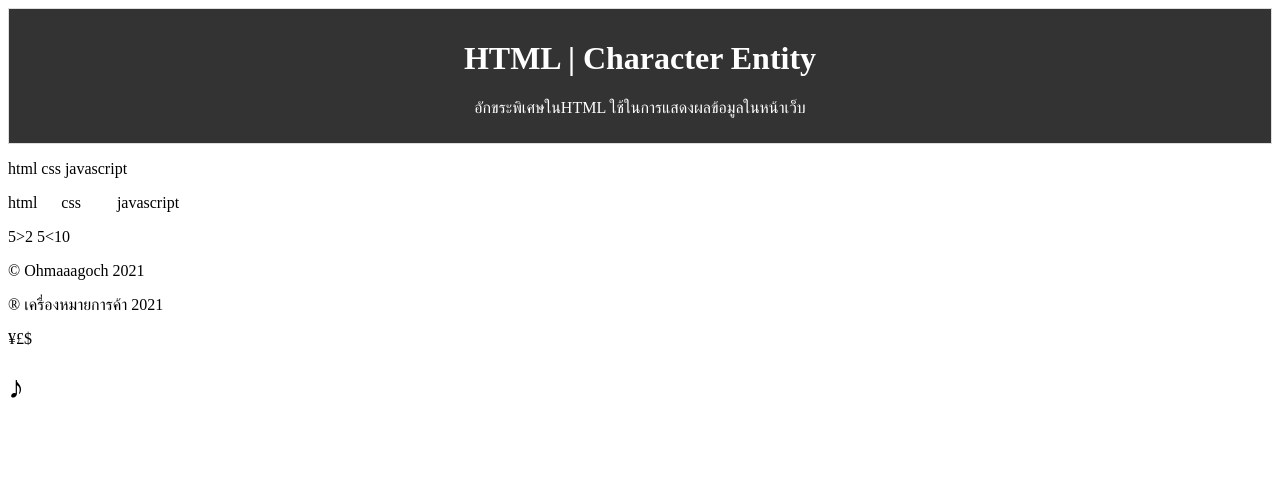
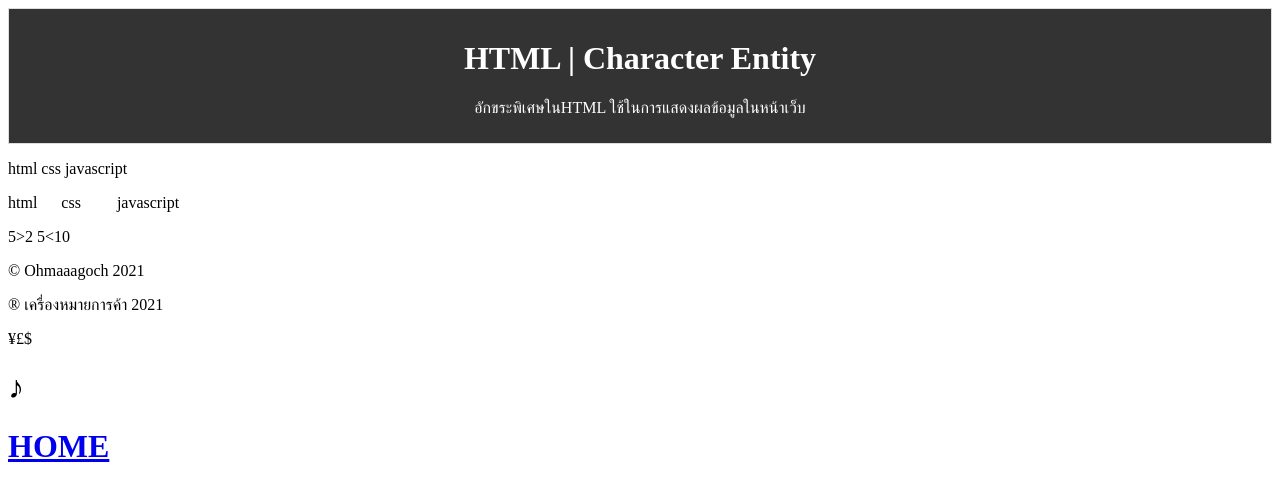
Before and after one commit to Ohmmagosh/practice-html, a plain HTML site: page page9.html in a window 1280 px wide. Drawn offline with Linux system fonts and the light colour scheme.

Commit message:
complete

```diff
--- a/page9.html
+++ b/page9.html
@@ -35,5 +35,8 @@
     <p>&yen;&pound;&dollar;</p>
     <h1>&sung;</h1>
 
+    <h1>
+        <a href="index.html">HOME</a>
+    </h1>
 </body>
 </html>
```
Also changed, not shown: index.html (+2 -0 lines), page10.html (+3 -1 lines).
